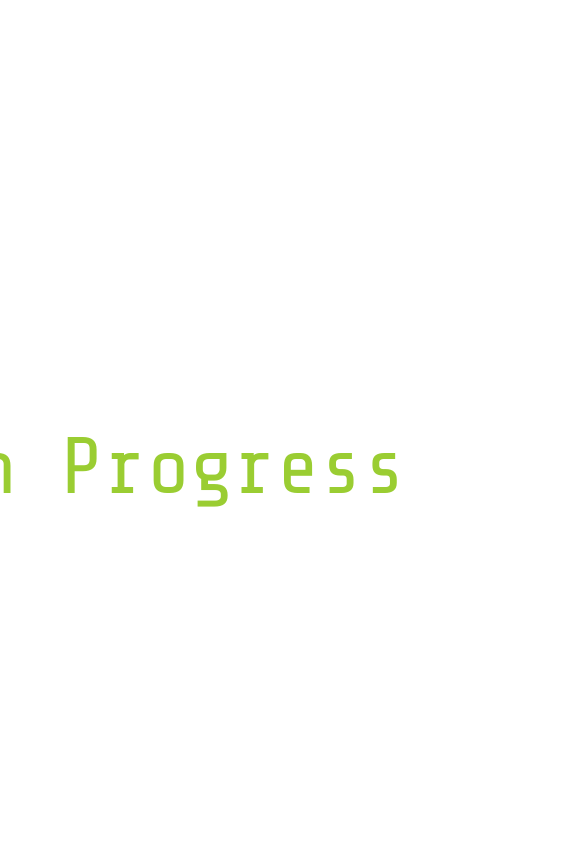
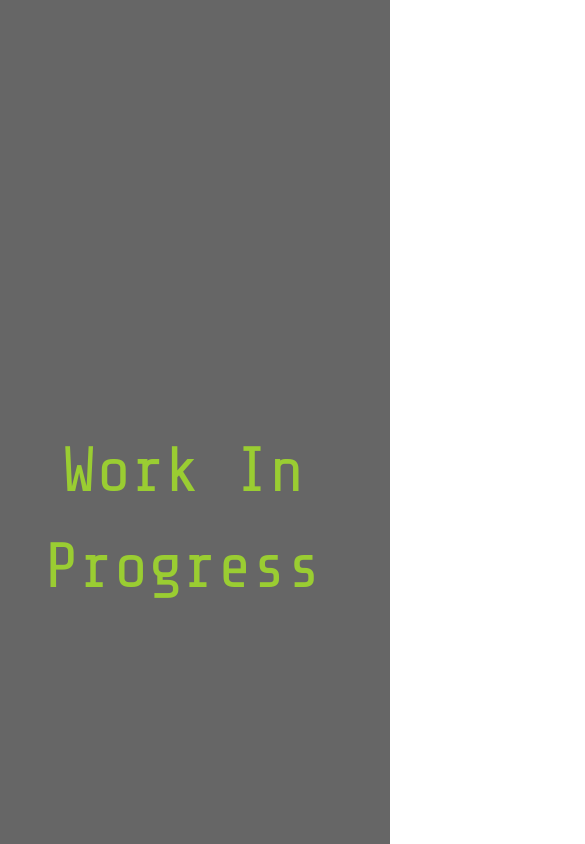
Before and after one commit to mihastele/mihastele.github.io, a plain HTML site: page index.html in a window 390 px wide. Shown: the top 844 px of the page, 585 px wide, since content can reach past the window. Drawn offline with nearby package versions, Linux system fonts and the light colour scheme.

Commit message:
Fixed mobile

```diff
--- a/index.html
+++ b/index.html
@@ -10,20 +10,37 @@
   <link rel="preconnect" href="https://fonts.gstatic.com" crossorigin>
   <link href="https://fonts.googleapis.com/css2?family=Share+Tech+Mono&display=swap" rel="stylesheet">
   <link rel="stylesheet" href="resources/style/style.css">
+  <link href="https://cdn.jsdelivr.net/npm/bootstrap@5.1.3/dist/css/bootstrap.min.css" rel="stylesheet"
+    integrity="sha384-1BmE4kWBq78iYhFldvKuhfTAU6auU8tT94WrHftjDbrCEXSU1oBoqyl2QvZ6jIW3" crossorigin="anonymous">
 </head>
 
 <body>
   <header>
 
   </header>
-  <section>
+  <section id="WIP">
 
-    <p class="dummy-text">Work In Progress</p>
+    <div style="display: block;height: 3000px; background-color: #666;"></div>
+
+    <div style="position: absolute; top: 50%; left: 0; right: 0;">
+      <div class="row" style="width: 100%;">
+        <div class="col" style="text-align: center;">
+          <p class="dummy-text">Work In Progress</p>
+        </div>
+      </div>
+    </div>
+    </div>
 
   </section>
+
+  <section></section>
   <footer>
 
   </footer>
+  <script src="https://cdn.jsdelivr.net/npm/bootstrap@5.1.3/dist/js/bootstrap.bundle.min.js"
+    integrity="sha384-ka7Sk0Gln4gmtz2MlQnikT1wXgYsOg+OMhuP+IlRH9sENBO0LRn5q+8nbTov4+1p"
+    crossorigin="anonymous"></script>
+
 </body>
 
 </html>
--- a/resources/style/style.scss
+++ b/resources/style/style.scss
@@ -4,6 +4,10 @@
   margin: 0;
   font-size: 16px;
   font-family: 'Share Tech Mono', monospace;
+}
+
+body {
+  background-color: #777;
 }
 
 
@@ -16,14 +20,9 @@
 }
 
 .dummy-text {
-
+  word-wrap: break-word;
   display: inline-block;
-  width: 60rem;
-
-  position: absolute;
-  left: calc(50% - 30rem);
-  top: 50%;
-  font-size: 5rem;
+  font-size: 4rem;
   animation-name: dummy;
   animation-duration: 4s;
   animation-iteration-count: infinite;
```
Also changed, not shown: resources/style/style.css, 1 other file.
